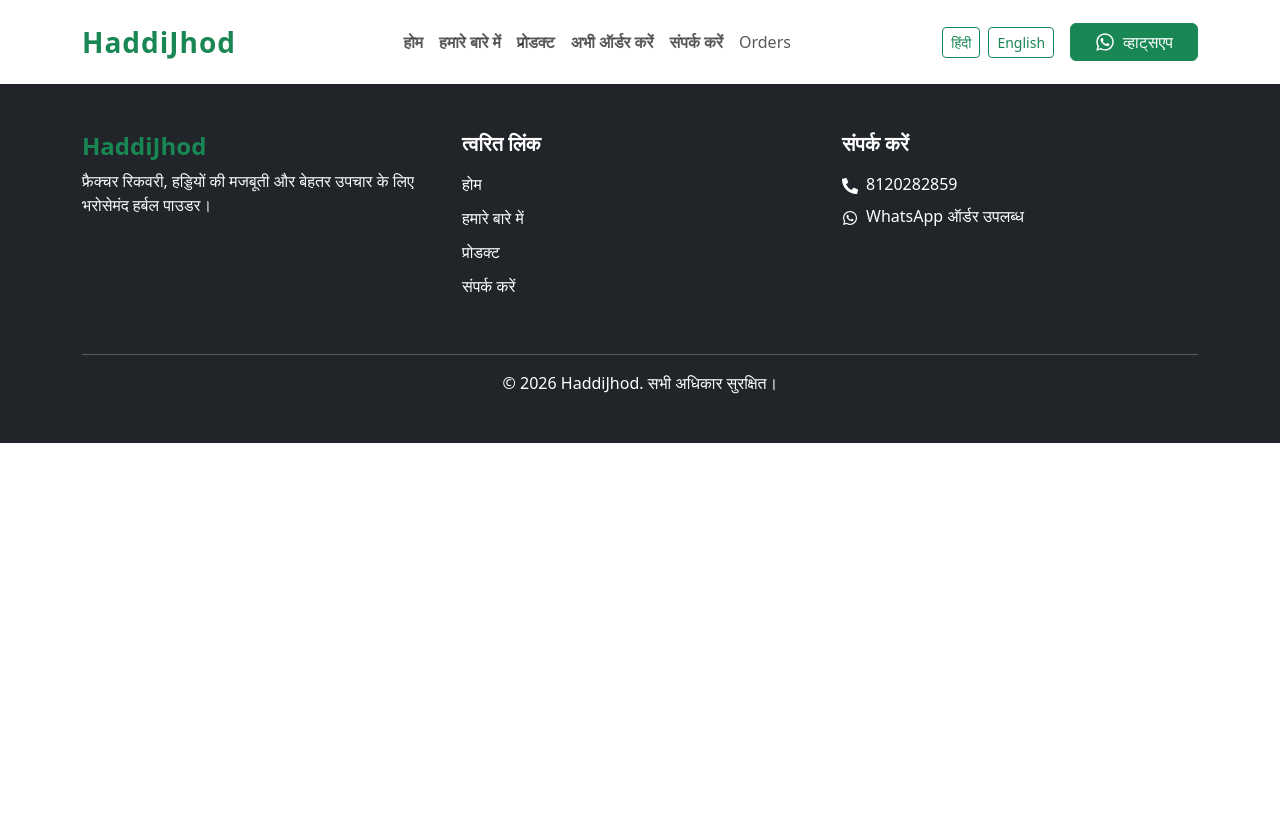
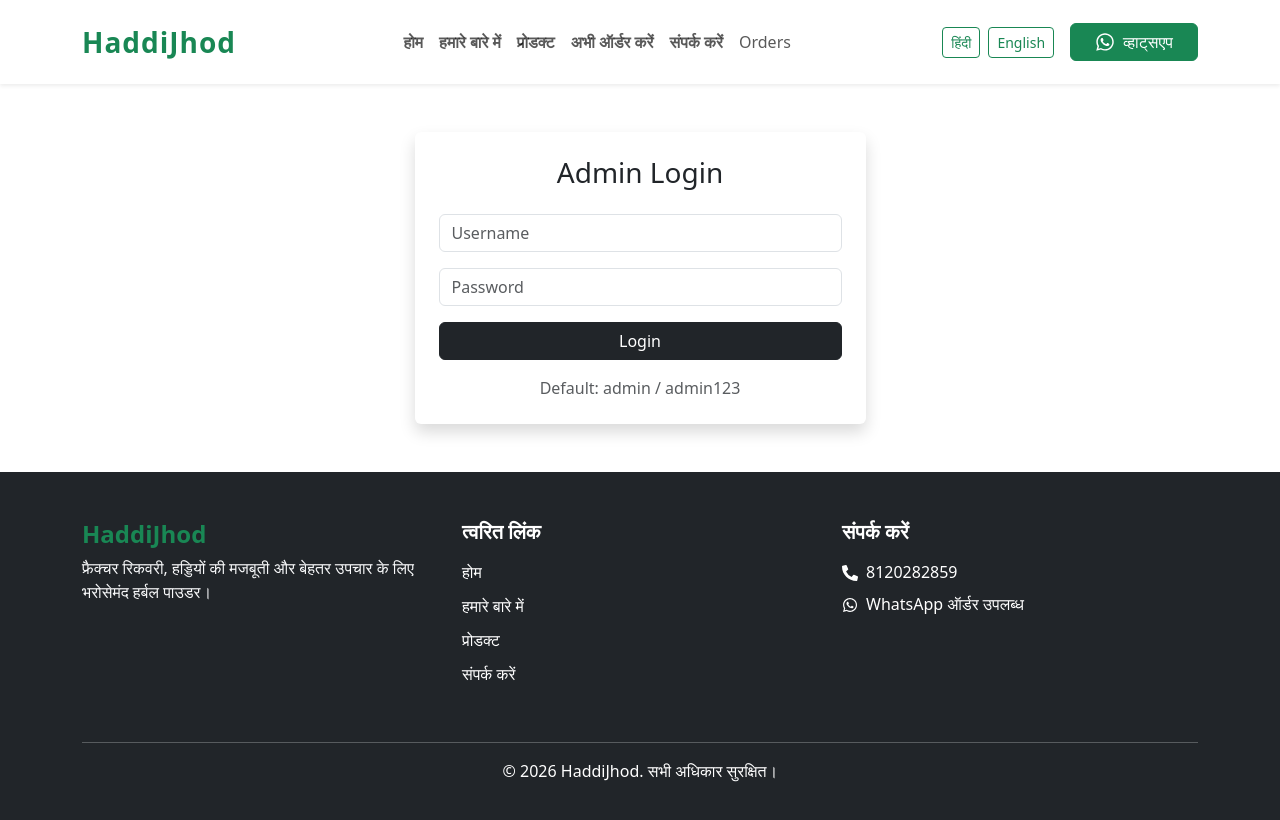
Before and after one commit to Bhupendrasingh611/haddijhod-frontend, a React (Vite) app: page /admin-login in a window 1280 px wide. Shown: the top 820 px of the page. Built offline with nearby package versions, Linux system fonts and the light colour scheme.

Commit message:
Removed .env from tracking

```diff
--- a/src/App.jsx
+++ b/src/App.jsx
@@ -11,6 +11,9 @@ import Order from "./pages/Order";
 import Contact from "./pages/Contact";
 import OrdersList from "./pages/OrdersList";
 
+import AdminLogin from "./pages/AdminLogin";
+import ProtectedRoute from "./components/ProtectedRoute";
+
 function App() {
   return (
     <BrowserRouter>
@@ -22,7 +25,8 @@ function App() {
         <Route path="/product" element={<Product />} />
         <Route path="/order" element={<Order />} />
         <Route path="/contact" element={<Contact />} />
-        <Route path="/orders" element={<OrdersList />} />
+        <Route path="/orders" element={<ProtectedRoute><OrdersList /></ProtectedRoute>}/>
+        <Route path="/admin-login" element={<AdminLogin />} />
 
       </Routes>
 
--- /dev/null
+++ b/src/components/ProtectedRoute.jsx
@@ -0,0 +1,14 @@
+import React from "react";
+import { Navigate } from "react-router-dom";
+
+const ProtectedRoute = ({ children }) => {
+  const isAdminLoggedIn = localStorage.getItem("isAdminLoggedIn");
+
+  if (isAdminLoggedIn !== "true") {
+    return <Navigate to="/admin-login" replace />;
+  }
+
+  return children;
+};
+
+export default ProtectedRoute;
--- /dev/null
+++ b/src/pages/AdminLogin.jsx
@@ -0,0 +1,65 @@
+import React, { useState } from "react";
+import { useNavigate } from "react-router-dom";
+
+const AdminLogin = () => {
+  const [username, setUsername] = useState("");
+  const [password, setPassword] = useState("");
+  const navigate = useNavigate();
+
+  const handleLogin = (e) => {
+    e.preventDefault();
+
+
+const adminUser = import.meta.env.VITE_ADMIN_USERNAME;
+const adminPass = import.meta.env.VITE_ADMIN_PASSWORD;
+
+if (username === adminUser && password === adminPass) {
+      localStorage.setItem("isAdminLoggedIn", "true");
+      navigate("/orders");
+    } else {
+      alert("Invalid username or password");
+    }
+  };
+
+  return (
+    <div className="container py-5">
+      <div className="row justify-content-center">
+        <div className="col-md-5">
+          <div className="card shadow border-0">
+            <div className="card-body p-4">
+              <h3 className="text-center mb-4">Admin Login</h3>
+
+              <form onSubmit={handleLogin}>
+                <input
+                  type="text"
+                  className="form-control mb-3"
+                  placeholder="Username"
+                  value={username}
+                  onChange={(e) => setUsername(e.target.value)}
+                />
+
+                <input
+                  type="password"
+                  className="form-control mb-3"
+                  placeholder="Password"
+                  value={password}
+                  onChange={(e) => setPassword(e.target.value)}
+                />
+
+                <button className="btn btn-dark w-100" type="submit">
+                  Login
+                </button>
+              </form>
+
+              <p className="text-center text-muted mt-3 mb-0">
+                Default: admin / admin123
+              </p>
+            </div>
+          </div>
+        </div>
+      </div>
+    </div>
+  );
+};
+
+export default AdminLogin;
--- a/src/pages/OrdersList.jsx
+++ b/src/pages/OrdersList.jsx
@@ -131,7 +131,19 @@ const OrdersList = () => {
 
   return (
     <div className="container py-5">
-      <h2 className="mb-4">📦 Admin Dashboard - Orders</h2>
+      <div className="d-flex justify-content-between align-items-center mb-4">
+  <h2 className="mb-0">📦 Admin Dashboard - Orders</h2>
+
+  <button
+    className="btn btn-outline-danger"
+    onClick={() => {
+      localStorage.removeItem("isAdminLoggedIn");
+      window.location.href = "/admin-login";
+    }}
+  >
+    Logout
+  </button>
+</div>
 
       {/* Dashboard Cards */}
       <div className="row mb-4">
```
Also changed, not shown: 1 other file (tests, documents, lock files or other folders).
